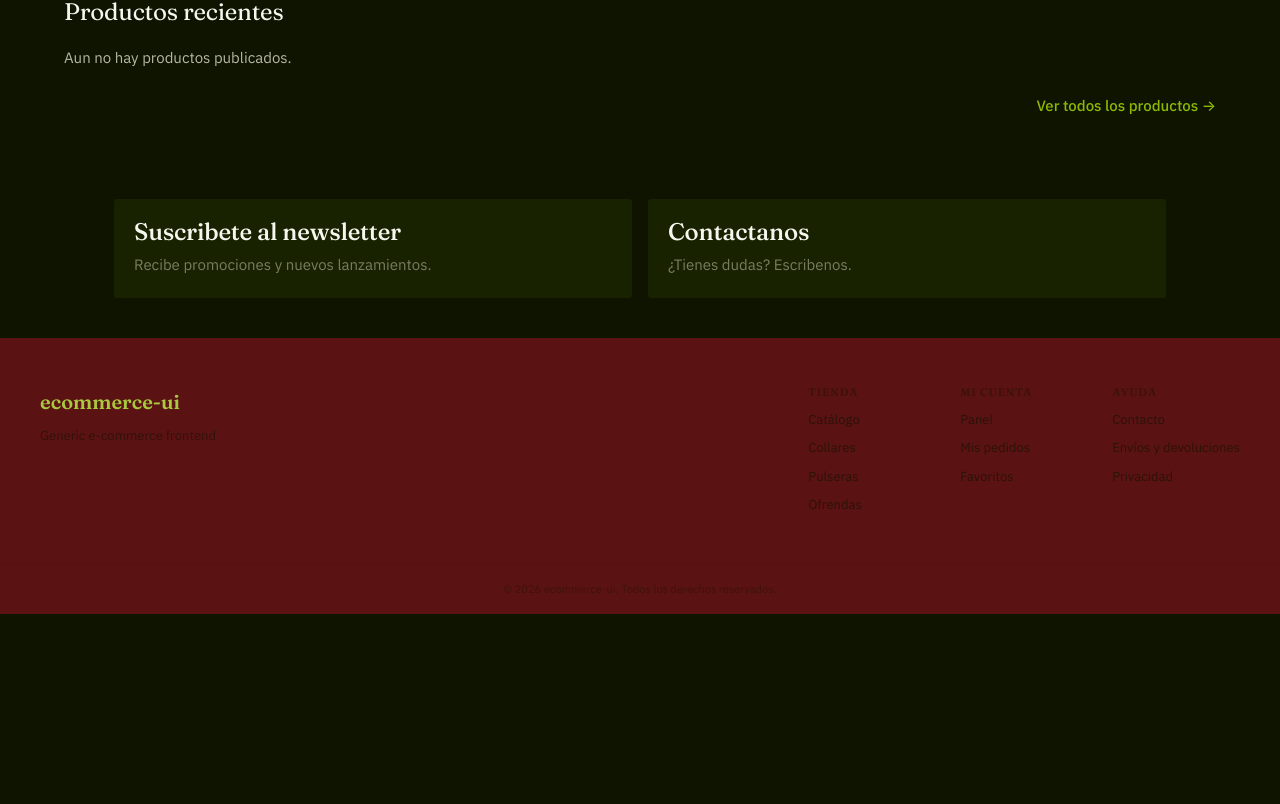
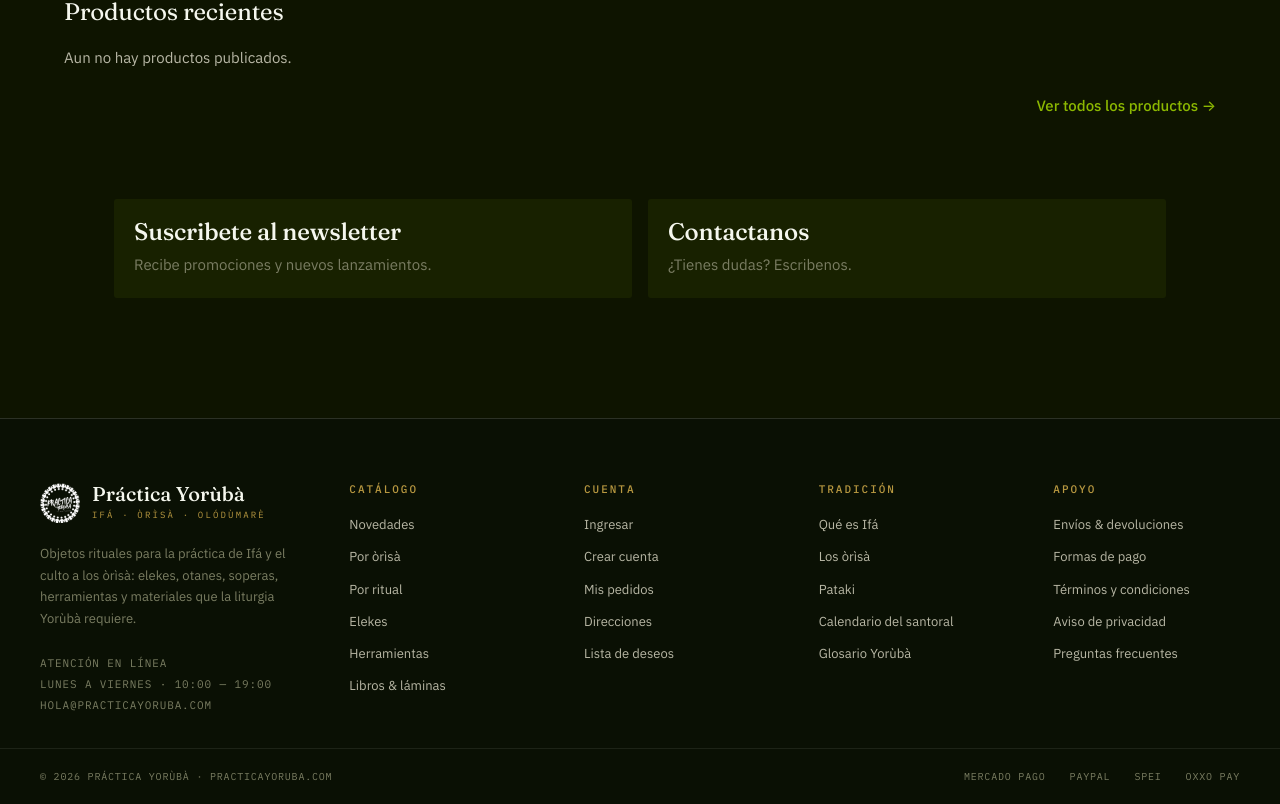
Before and after one commit to jcg-admin/template-ecommerce-ui, a React app: page / in a window 1280 px wide. Shown: the part 629-1433 px from the top of the page. Before the commit the page ends 1243 px from the top, so only its background shows below. Built offline with nearby package versions, Linux system fonts and the light colour scheme; what until-async would draw is missing.

Commit message:
Adopt Footer with Yoruba design and EN routes (T-303 T-304)
5-column footer: tienda, cuenta, tradition, support, legal.
Routes adapted from ES to EN:
  /catalogo -> /catalog, /mi-cuenta -> /account,
  /auth/registro -> /auth/register
0 hardcoded hex — uses semantic variables.

```diff
--- a/src/components/layout/Footer/Footer.module.scss
+++ b/src/components/layout/Footer/Footer.module.scss
@@ -1,92 +1,143 @@
-@use '@styles/abstracts' as *;
+// ═══════════════════════════════════════════════════════════════════════
+// Footer — Práctica Yorùbà
+// ═══════════════════════════════════════════════════════════════════════
+@use '@styles/abstracts/variables' as *;
 
 .footer {
-  background-color: $secondary-dark;
-  color: rgba($text-inverse, 0.8);
-  margin-top: auto;
+  background: $bg-sunken;
+  border-top: 1px solid $border-medium;
+  margin-top: $spacing-20;
+  color: $text-secondary;
+  font-size: $font-size-sm;
 }
 
 .inner {
-  display: flex;
-  gap: $spacing-8;
   max-width: $content-max-width;
   margin: 0 auto;
-  padding: $spacing-12 $content-padding-desktop;
+  padding: $spacing-16 $content-padding-desktop $spacing-8;
+  display: grid;
+  grid-template-columns: 1.4fr repeat(4, 1fr);
+  gap: $spacing-12;
 
-  @include media-down-lg {
-    flex-direction: column;
+  @media (max-width: $bp-lg) {
+    grid-template-columns: 1.4fr 1fr 1fr;
+    gap: $spacing-8;
+  }
+  @media (max-width: $bp-md) {
+    grid-template-columns: 1fr 1fr;
+    padding: $spacing-10 $content-padding-mobile $spacing-6;
     gap: $spacing-6;
-    padding: $spacing-8 $content-padding-tablet;
   }
-
-  @include media-down-md {
-    padding: $spacing-6 $content-padding-mobile;
+  @media (max-width: $bp-sm) {
+    grid-template-columns: 1fr;
   }
 }
 
-.brand { flex-shrink: 0; }
-
+// Brand column
+.brandCol {
+  @media (max-width: $bp-lg) { grid-column: 1 / -1; }
+  @media (max-width: $bp-md) { grid-column: 1 / -1; }
+}
+.brand {
+  display: flex;
+  align-items: center;
+  gap: $spacing-3;
+  text-decoration: none;
+  color: inherit;
+  margin-bottom: $spacing-5;
+}
+.brandLogo {
+  width: 40px; height: 40px;
+  filter: invert(1);
+  flex-shrink: 0;
+}
 .brandName {
   font-family: $font-family-display;
   font-size: $font-size-xl;
-  font-weight: $font-weight-bold;
-  color: $primary-light;
-  display: block;
-  margin-bottom: $spacing-2;
+  font-weight: $font-weight-medium;
+  color: $text-primary;
+  line-height: 1;
+}
+.brandTag {
+  font-family: $font-family-mono;
+  font-size: 9px;
+  color: $bronze;
+  text-transform: uppercase;
+  letter-spacing: 0.24em;
+  margin-top: 4px;
+}
+.brandDesc {
+  color: $text-muted;
+  line-height: $line-height-relaxed;
+  max-width: 280px;
+  margin: 0 0 $spacing-6;
+}
+.brandMeta {
+  font-family: $font-family-mono;
+  font-size: $font-size-xs;
+  font-style: normal;
+  color: $text-muted;
+  letter-spacing: 0.08em;
+  line-height: 1.9;
+  text-transform: uppercase;
 }
 
-.tagline {
-  font-size: $font-size-sm;
-  color: rgba($text-inverse, 0.5);
-  max-width: 200px;
-  line-height: $line-height-relaxed;
+// Columns
+.col h4 {}
+.colTitle {
+  font-family: $font-family-mono;
+  font-size: $font-size-xs;
+  font-weight: $font-weight-medium;
+  letter-spacing: $ls-eyebrow;
+  text-transform: uppercase;
+  color: $bronze;
+  margin: 0 0 $spacing-5;
 }
+.colList {
+  list-style: none;
+  padding: 0;
+  margin: 0;
+  display: flex;
+  flex-direction: column;
+  gap: $spacing-3;
 
-.nav {
-  display: flex;
-  gap: $spacing-8;
-  flex: 1;
-  justify-content: flex-end;
+  li a {
+    color: $text-secondary;
+    font-size: $font-size-sm;
+    text-decoration: none;
+    transition: $transition-colors;
 
-  @include media-down-md {
-    flex-wrap: wrap;
-    gap: $spacing-6;
-    justify-content: flex-start;
+    &:hover { color: $text-primary; }
   }
 }
 
-.col {
+// Bottom row
+.bottom {
+  border-top: 1px solid $border-color;
+}
+.bottomInner {
+  max-width: $content-max-width;
+  margin: 0 auto;
+  padding: $spacing-5 $content-padding-desktop;
   display: flex;
-  flex-direction: column;
-  gap: $spacing-2;
-  min-width: 120px;
+  justify-content: space-between;
+  align-items: baseline;
+  font-family: $font-family-mono;
+  font-size: 10px;
+  letter-spacing: 0.08em;
+  color: $text-muted;
+  text-transform: uppercase;
 
-  a {
-    font-size: $font-size-sm;
-    color: rgba($text-inverse, 0.6);
-    text-decoration: none;
-    transition: color $transition-fast;
-
-    &:hover { color: $primary-light; }
+  @media (max-width: $bp-md) {
+    padding: $spacing-4 $content-padding-mobile;
+    flex-direction: column;
+    gap: $spacing-3;
+    align-items: flex-start;
   }
 }
+.payments {
+  display: flex;
+  gap: $spacing-6;
 
-.colTitle {
-  font-size: $font-size-xs;
-  font-weight: $font-weight-semibold;
-  text-transform: uppercase;
-  letter-spacing: 0.08em;
-  color: rgba($text-inverse, 0.4);
-  margin-bottom: $spacing-1;
+  @media (max-width: $bp-md) { gap: $spacing-4; flex-wrap: wrap; }
 }
-
-.bottom {
-  border-top: 1px solid rgba($text-inverse, 0.08);
-  padding: $spacing-4 $content-padding-desktop;
-  text-align: center;
-
-  p {
-    font-size: $font-size-xs;
-    color: rgba($text-inverse, 0.35);
-  }
-}
--- a/src/components/layout/Footer/index.jsx
+++ b/src/components/layout/Footer/index.jsx
@@ -1,42 +1,113 @@
 /**
- * Footer — ecommerce-ui
+ * Footer — Práctica Yorùbà
+ * Adaptado en T-303: rutas EN (/catalog, /account, /auth/register)
+ * 5 columnas: marca, catálogo, cuenta, tradición, apoyo.
+ * Sin afirmaciones biográficas inventadas.
  */
 
 import { Link } from 'react-router-dom';
+import logoUrl from '@assets/practica-yoruba-logo.png';
 import styles from './Footer.module.scss';
+
+const COLUMNS = [
+  {
+    title: 'Catálogo',
+    items: [
+      { to: '/catalog',                  label: 'Novedades' },
+      { to: '/catalog?category=akoses-medicinas',   label: 'Por òrìsà' },
+      { to: '/catalog?category=collares-y-pulseras',   label: 'Por ritual' },
+      { to: '/catalog?category=collares-y-pulseras',       label: 'Elekes' },
+      { to: '/catalog?category=complementos-y-herramientas', label: 'Herramientas' },
+      { to: '/catalog?category=isan-iconos',       label: 'Libros & láminas' },
+    ],
+  },
+  {
+    title: 'Cuenta',
+    items: [
+      { to: '/auth/login',          label: 'Ingresar' },
+      { to: '/auth/register',       label: 'Crear cuenta' },
+      { to: '/account/orders',   label: 'Mis pedidos' },
+      { to: '/account/addresses', label: 'Direcciones' },
+      { to: '/account/wishlist', label: 'Lista de deseos' },
+    ],
+  },
+  {
+    title: 'Tradición',
+    items: [
+      { to: '/info/ifa',         label: 'Qué es Ifá' },
+      { to: '/info/orishas',     label: 'Los òrìsà' },
+      { to: '/info/pataki',      label: 'Pataki' },
+      { to: '/info/santoral',    label: 'Calendario del santoral' },
+      { to: '/info/glosario',    label: 'Glosario Yorùbà' },
+    ],
+  },
+  {
+    title: 'Apoyo',
+    items: [
+      { to: '/info/envios',      label: 'Envíos & devoluciones' },
+      { to: '/info/pago',        label: 'Formas de pago' },
+      { to: '/info/terminos',    label: 'Términos y condiciones' },
+      { to: '/info/privacidad',  label: 'Aviso de privacidad' },
+      { to: '/info/faq',         label: 'Preguntas frecuentes' },
+    ],
+  },
+];
 
 export default function Footer() {
   return (
     <footer className={styles.footer}>
       <div className={styles.inner}>
-        <div className={styles.brand}>
-          <span className={styles.brandName}>ecommerce-ui</span>
-          <p className={styles.tagline}>Generic e-commerce frontend</p>
+        {/* Marca */}
+        <div className={styles.brandCol}>
+          <Link to="/" className={styles.brand} aria-label="Inicio">
+            <img
+              src={logoUrl}
+              alt=""
+              aria-hidden="true"
+              className={styles.brandLogo}
+            />
+            <div>
+              <div className={styles.brandName}>Práctica Yorùbà</div>
+              <div className={styles.brandTag}>Ifá · Òrìsà · Olódùmarè</div>
+            </div>
+          </Link>
+          <p className={styles.brandDesc}>
+            Objetos rituales para la práctica de Ifá y el culto a los òrìsà: elekes,
+            otanes, soperas, herramientas y materiales que la liturgia Yorùbà requiere.
+          </p>
+          <address className={styles.brandMeta}>
+            <div>Atención en línea</div>
+            <div>Lunes a viernes · 10:00 — 19:00</div>
+            <div>hola@practicayoruba.com</div>
+          </address>
         </div>
-        <nav className={styles.nav} aria-label="Footer">
-          <div className={styles.col}>
-            <h4 className={styles.colTitle}>Tienda</h4>
-            <Link to="/catalog">Catálogo</Link>
-            <Link to="/catalog?cat=collares">Collares</Link>
-            <Link to="/catalog?cat=pulseras">Pulseras</Link>
-            <Link to="/catalog?cat=ofrendas">Ofrendas</Link>
+
+        {/* Columnas */}
+        {COLUMNS.map((col) => (
+          <div key={col.title} className={styles.col}>
+            <h4 className={styles.colTitle}>{col.title}</h4>
+            <ul className={styles.colList}>
+              {col.items.map((item) => (
+                <li key={item.to}>
+                  <Link to={item.to}>{item.label}</Link>
+                </li>
+              ))}
+            </ul>
           </div>
-          <div className={styles.col}>
-            <h4 className={styles.colTitle}>Mi cuenta</h4>
-            <Link to="/account">Panel</Link>
-            <Link to="/account/orders">Mis pedidos</Link>
-            <Link to="/account/wishlist">Favoritos</Link>
-          </div>
-          <div className={styles.col}>
-            <h4 className={styles.colTitle}>Ayuda</h4>
-            <Link to="/contacto">Contacto</Link>
-            <Link to="/envios">Envíos y devoluciones</Link>
-            <Link to="/privacidad">Privacidad</Link>
-          </div>
-        </nav>
+        ))}
       </div>
+
+      {/* Bottom row */}
       <div className={styles.bottom}>
-        <p>© {new Date().getFullYear()} ecommerce-ui. Todos los derechos reservados.</p>
+        <div className={styles.bottomInner}>
+          <span>© {new Date().getFullYear()} Práctica Yorùbà · practicayoruba.com</span>
+          <span className={styles.payments}>
+            <span>Mercado Pago</span>
+            <span>PayPal</span>
+            <span>SPEI</span>
+            <span>OXXO Pay</span>
+          </span>
+        </div>
       </div>
     </footer>
   );
```
Also changed, not shown: 1 other file (tests, documents, lock files or other folders).
